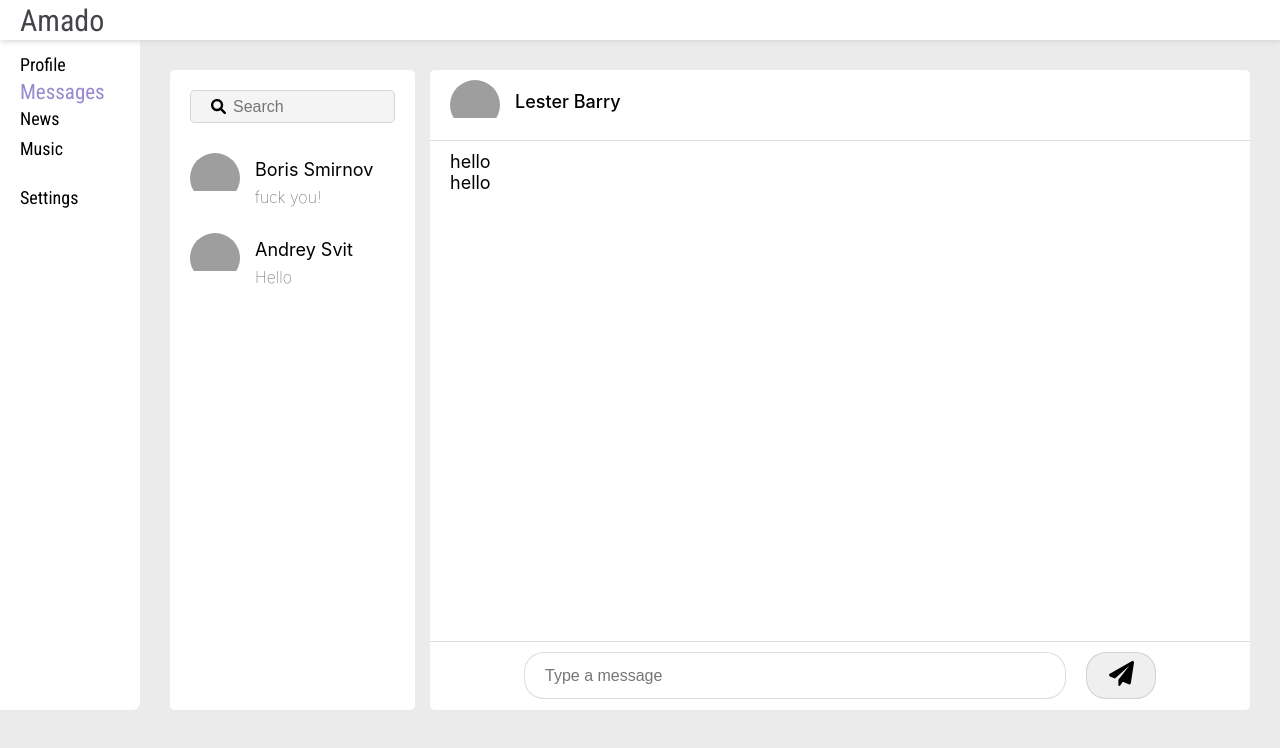
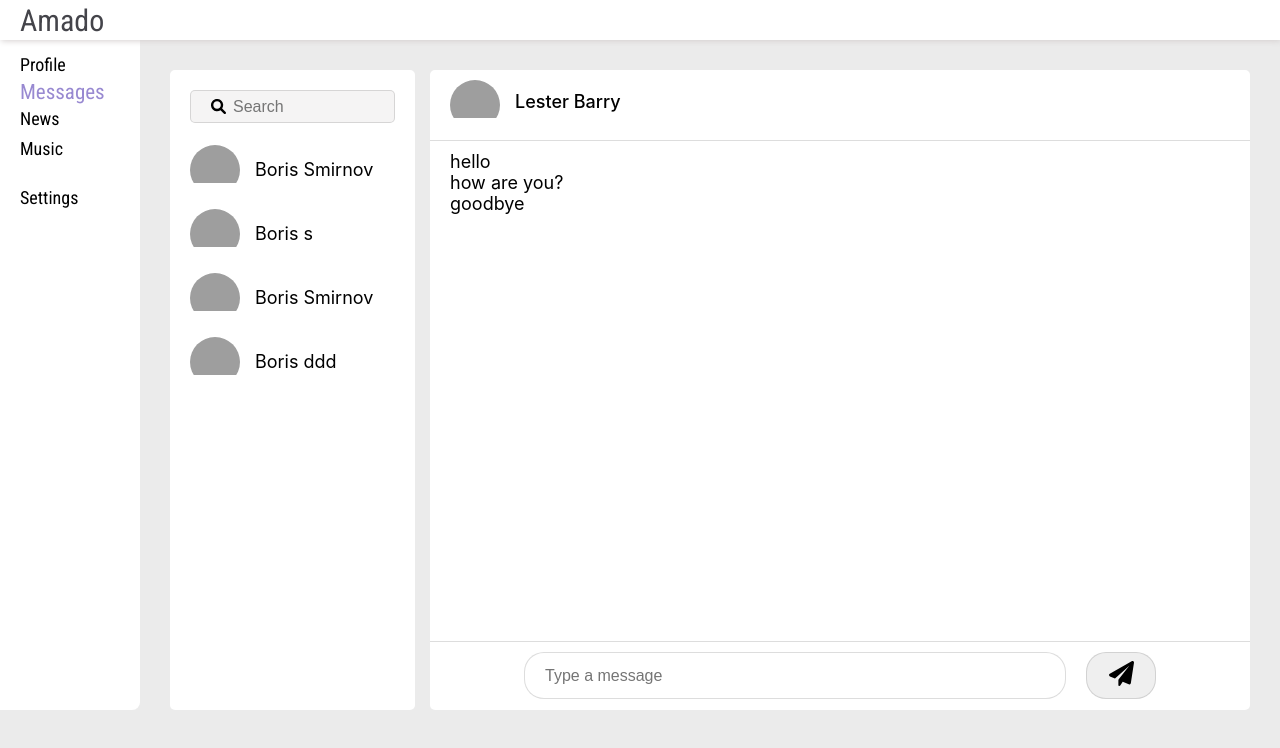
Before and after one commit to AmadoMuerte/social-network, a React (Create React App) app: page /dialogs in a window 1280 px wide. Shown: the top 748 px of the page. Built offline with nearby package versions, Linux system fonts and the light colour scheme; grey boxes are pictures that could not be loaded; the HTML template or start-up script is replaced by a standard one.

Commit message:
refactoring for dialogs, posts

```diff
--- a/src/components/Dialogs/Dialogs.jsx
+++ b/src/components/Dialogs/Dialogs.jsx
@@ -8,12 +8,33 @@ import btnImage from '../../paper-plane-solid.svg';
 import Message from "./Message/Message";
 
 function Dialogs() {
+
+    let dialogsData = [
+        {id: 1, name: 'Boris Smirnov'},
+        {id: 2, name: 'Boris s'},
+        {id: 3, name: 'Boris Smirnov'},
+        {id: 4, name: 'Boris ddd'},
+    ]
+
+    let dialogsElements = dialogsData.map(dialog => {
+       return <DialogsItem id={dialog.id} name={dialog.name} key={dialog.id}/>
+    });
+
+    let messagesData = [
+        {message: 'hello', id: 0},
+        {message: 'how are you?', id: 1},
+        {message: 'goodbye', id: 2},
+    ]
+
+    let messagesElements = messagesData.map(message => {
+        return <Message  message={message.message} key={message.id}/>
+    })
+
     return (
         <div className={classes.dialogs}>
             <div className={classes.items}>
                 <SearchPanel />
-                <DialogsItem name={'Boris Smirnov'} message={'fuck you!'} id={1}/>
-                <DialogsItem name={'Andrey Svit'} message={'Hello'} id={2}/>
+                {dialogsElements}
             </div>
             <div className={classes.messages}>
                 <div className={classes.messages__header}>
@@ -23,8 +44,7 @@ function Dialogs() {
                     <h3 className={classes.messages__name}>Lester Barry</h3>
                 </div>
                 <div className={classes.messages__content}>
-                    <Message  message={'hello'}/>
-                    <Message  message={'hello'}/>
+                    {messagesElements}
                 </div>
                 <div className={classes.messages__footer}>
                     <input className={classes.messages__input} type="text" placeholder={'Type a message'}/>
--- a/src/components/Posts/Posts.jsx
+++ b/src/components/Posts/Posts.jsx
@@ -2,19 +2,31 @@ import React from 'react';
 
 import classes from './Posts.module.css';
 import PostForm from "./PostForm/PostForm";
-import ButtonSend from "../buttons/ButtonSend/ButtonSend";
 import Post from "./Post/Post";
 
 function Posts() {
+
+    let postsData = [
+        {description: 'hello', likesCount: 25, id: 0},
+        {description: 'надеюсь сюда кто нибудь заходит...', likesCount: 99, id: 1},
+        {description: 'О, это же моя стена,', likesCount: 38, id: 2},
+    ]
+
+    let postsElements = postsData.map(post => {
+        return (
+            <Post description={post.description}
+                  likesCount={post.likesCount}
+                  key={post.id}
+            />)
+    });
+
     return (
         <div className={classes.posts}>
             <div className={classes.posts__form}>
                 <PostForm />
             </div>
             <div className={classes.list}>
-                <Post description={'О, это же моя стена, нихрена себе, а что тут писать то?'} likesCount={33}/>
-                <Post description={'надеюсь сюда кто нибудь заходит...'} likesCount={33}/>
-                <Post description={'надеюсь сюда кто нибудь заходит... надеюсь сюда кто нибудь заходит... надеюсь сюда кто нибудь заходит... надеюсь сюда кто нибудь заходит... надеюсь сюда кто нибудь заходит... надеюсь сюда кто нибудь заходит... надеюсь сюда кто нибудь заходит... надеюсь сюда кто нибудь заходит... надеюсь сюда кто нибудь заходит...'} likesCount={33}/>
+                {postsElements}
             </div>
 
         </div>
```
